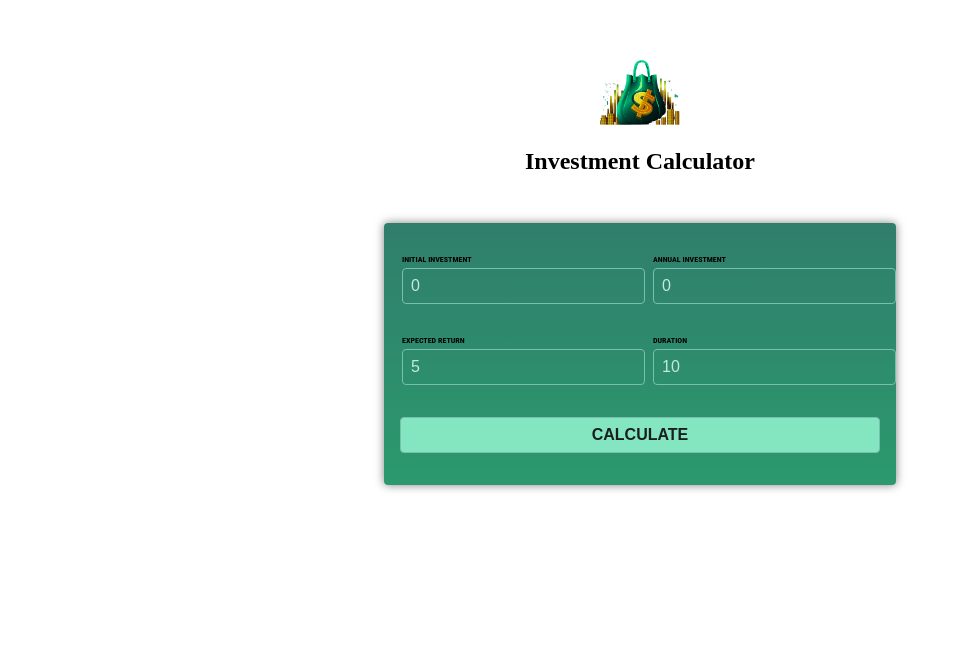
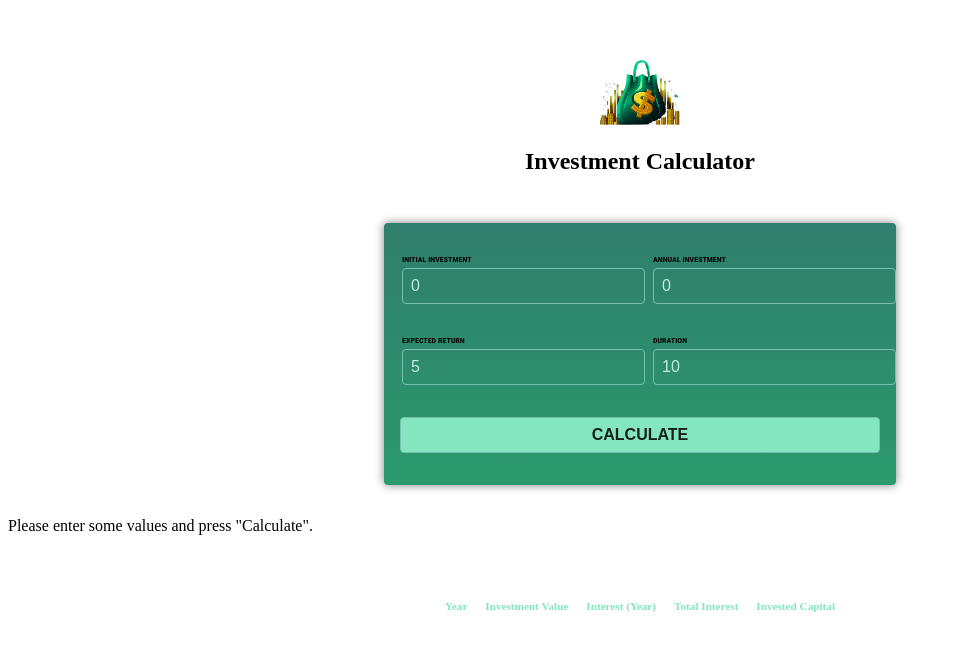
Before and after one commit to djoudj-dev/ng-calculator-bitcoin-app, an Angular app: page / in a window 1280 px wide. Shown: the top 650 px of the page, without its empty margins (0-956 px from the left). Built offline with nearby package versions, Linux system fonts and the light colour scheme.

Commit message:
Add investment results component and update app component to display results

```diff
--- a/src/app/app.component.html
+++ b/src/app/app.component.html
@@ -1,2 +1,3 @@
 <app-header />
 <app-user-input (calculate)="onCalculateInvestmentResults($event)" />
+<app-investment-results [results]="resultsData" />
--- a/src/app/app.component.ts
+++ b/src/app/app.component.ts
@@ -2,14 +2,24 @@
 import { HeaderComponent } from './header/header.component';
 import { UserInputComponent } from './user-input/user-input.component';
 import { InvestmentInput } from './investment-input.model';
+import { InvestmentResultsComponent } from './investment-results/investment-results.component';
 
 @Component({
   selector: 'app-root',
   standalone: true,
-  imports: [HeaderComponent, UserInputComponent],
+  imports: [HeaderComponent, UserInputComponent, InvestmentResultsComponent],
   templateUrl: './app.component.html',
 })
 export class AppComponent {
+  resultsData?: {
+    year: number;
+    interest: number;
+    valueEndOfYear: number;
+    annualInvestment: number;
+    totalInterest: number;
+    totalAmountInvested: number;
+  }[];
+
   onCalculateInvestmentResults(data: InvestmentInput) {
     const { initialInvestment, annualInvestment, expectedReturn, duration } =
       data;
@@ -32,7 +42,6 @@
       });
     }
 
-    // return annualData;
-    console.log(annualData);
+    this.resultsData = annualData;
   }
 }
--- /dev/null
+++ b/src/app/investment-results/investment-results.component.css
@@ -0,0 +1,19 @@
+table {
+  max-width: 50rem;
+  margin: 2rem auto;
+  padding: 1rem;
+  table-layout: fixed;
+  border-spacing: 1rem;
+  text-align: right;
+}
+
+table thead {
+  font-size: 0.7rem;
+  color: #83e6c0;
+}
+
+table tbody {
+  font-family: "Roboto Condensed", sans-serif;
+  font-size: 0.85rem;
+  color: #c2e9e0;
+}
--- /dev/null
+++ b/src/app/investment-results/investment-results.component.html
@@ -0,0 +1,14 @@
+<p>Please enter some values and press "Calculate".</p>
+
+<table>
+  <thead>
+    <tr>
+      <th>Year</th>
+      <th>Investment Value</th>
+      <th>Interest (Year)</th>
+      <th>Total Interest</th>
+      <th>Invested Capital</th>
+    </tr>
+  </thead>
+  <tbody></tbody>
+</table>
```
Also changed, not shown: src/app/investment-results/investment-results.component.ts (added, +27 -0 lines).
